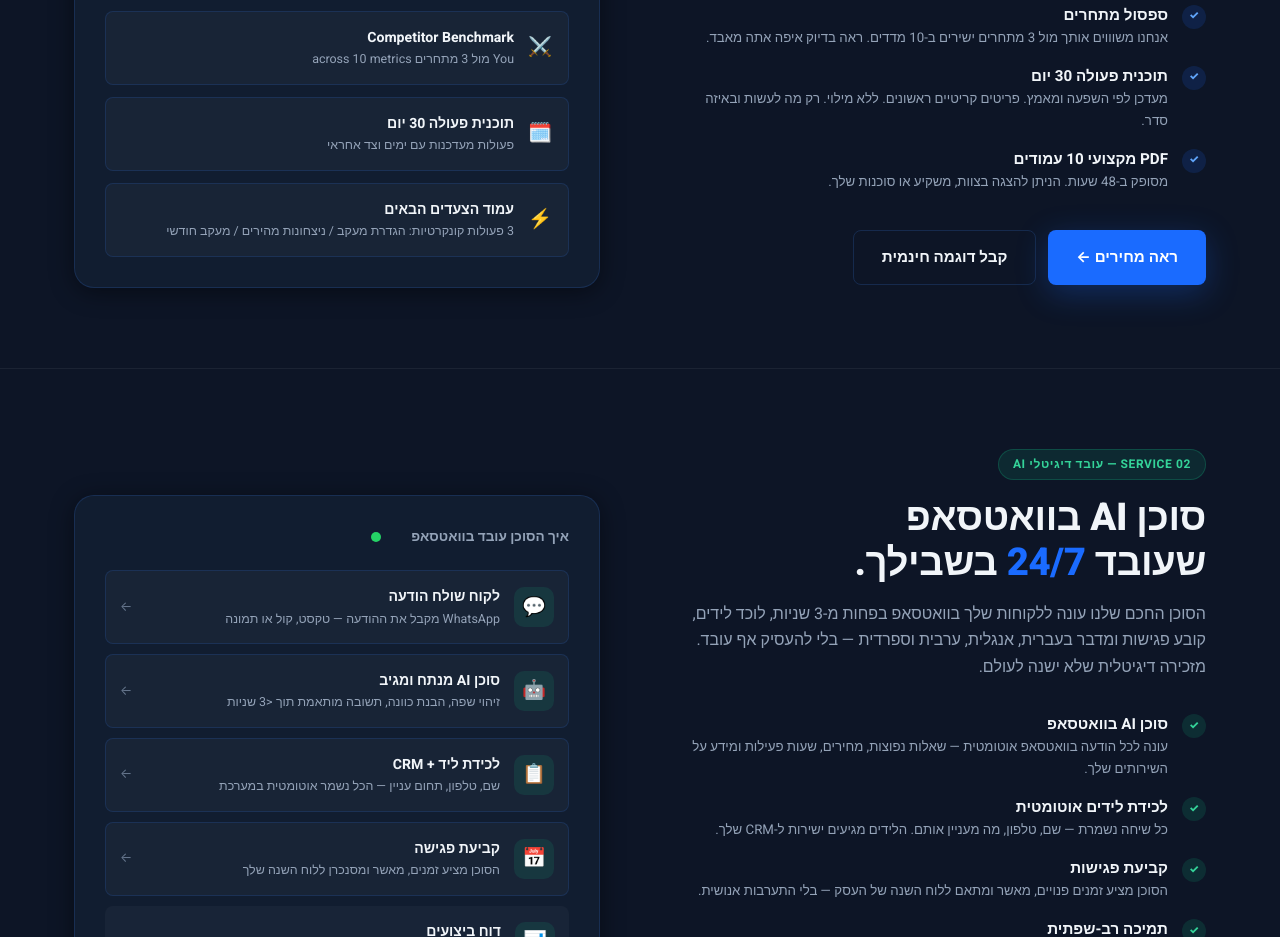
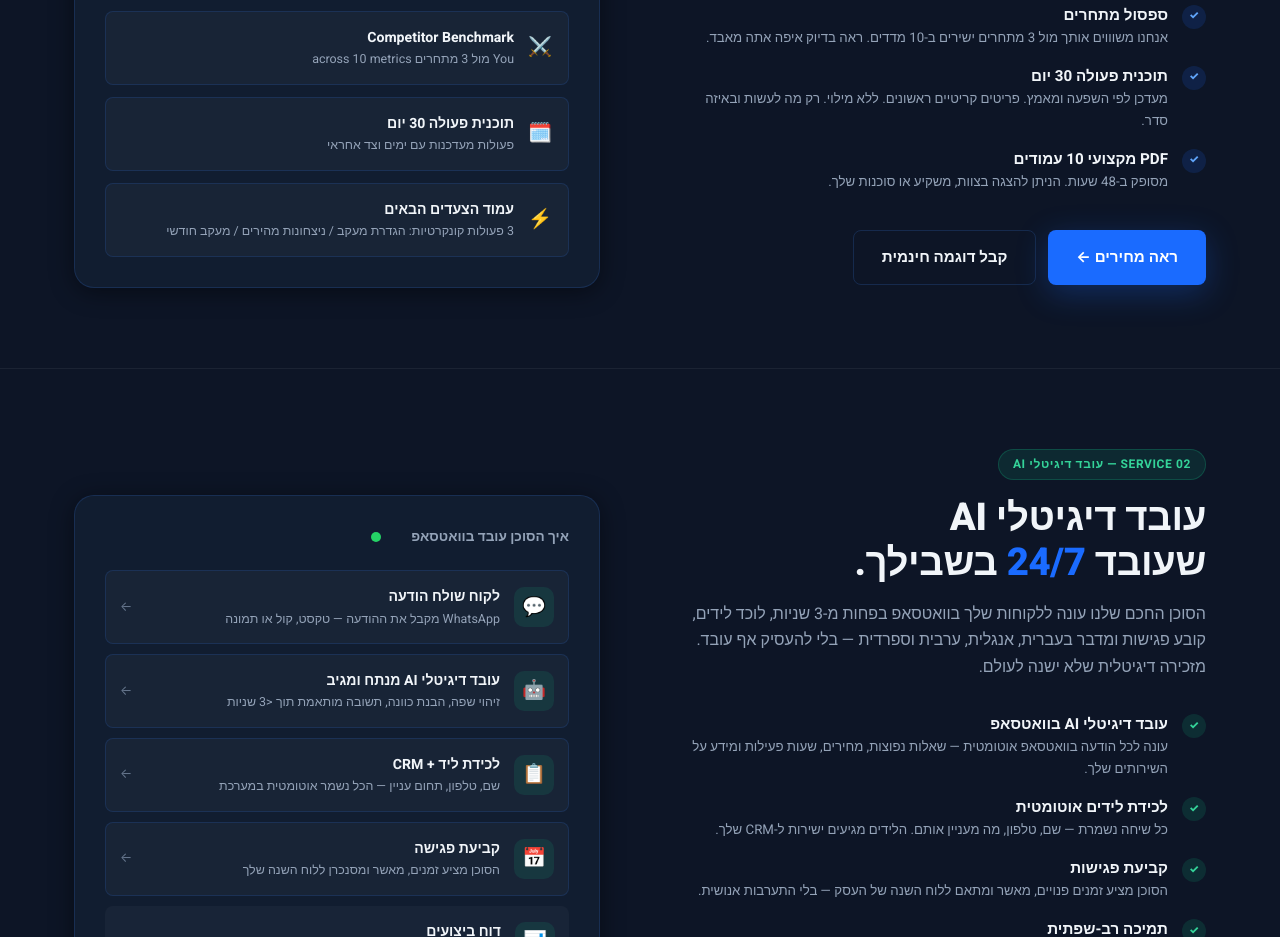
Before and after one commit to Titus9123/clarvix-landing, a website: page he.html in a window 1280 px wide. Shown: the part 2773-3710 px from the top of the page. Drawn offline with Linux system fonts and the light colour scheme.

Commit message:
fix: replace remaining old agent references in Service 02 with digital employee branding

```diff
--- a/he.html
+++ b/he.html
@@ -516,7 +516,7 @@ body, h1, h2, h3, h4, h5, h6, p, a, span, li, label, input, textarea, select, bu
       <div class="svc-card svc-2">
         <div class="svc-icon svc-icon-2">🤖</div>
         <h3>עובד דיגיטלי AI</h3>
-        <p>סוכן AI בוואטסאפ שעונה ללקוחות שלך 24/7, לוכד לידים, קובע פגישות ומדבר בעברית, אנגלית, ערבית וספרדית — בפחות מ-3 שניות. מזכירה דיגיטלית שלא ישנה לעולם.</p>
+        <p>עובד דיגיטלי AI שעונה ללקוחות שלך 24/7 בוואטסאפ, לוכד לידים, קובע פגישות ומדבר בעברית, אנגלית, ערבית וספרדית — בפחות מ-3 שניות. מזכירה דיגיטלית שלא ישנה לעולם.</p>
         <div class="svc-tags">
           <span class="svc-tag">AI בוואטסאפ</span>
           <span class="svc-tag">אוטומציה 24/7</span>
@@ -662,13 +662,13 @@ body, h1, h2, h3, h4, h5, h6, p, a, span, li, label, input, textarea, select, bu
     <div class="detail-grid">
       <div class="detail-content">
         <span class="badge badge-green">Service 02 — עובד דיגיטלי AI</span>
-        <h2>סוכן AI בוואטסאפ<br>שעובד <span class="highlight">24/7</span> בשבילך.</h2>
+        <h2>עובד דיגיטלי AI<br>שעובד <span class="highlight">24/7</span> בשבילך.</h2>
         <p>הסוכן החכם שלנו עונה ללקוחות שלך בוואטסאפ בפחות מ-3 שניות, לוכד לידים, קובע פגישות ומדבר בעברית, אנגלית, ערבית וספרדית — בלי להעסיק אף עובד. מזכירה דיגיטלית שלא ישנה לעולם.</p>
         <ul class="feat-list">
           <li class="feat-item">
             <div class="feat-ico feat-ico-g">✓</div>
             <div class="feat-txt">
-              <strong>סוכן AI בוואטסאפ</strong>
+              <strong>עובד דיגיטלי AI בוואטסאפ</strong>
               <span>עונה לכל הודעה בוואטסאפ אוטומטית — שאלות נפוצות, מחירים, שעות פעילות ומידע על השירותים שלך.</span>
             </div>
           </li>
@@ -718,7 +718,7 @@ body, h1, h2, h3, h4, h5, h6, p, a, span, li, label, input, textarea, select, bu
             <div class="agent-item">
               <div class="agent-icon a-ico-g">🤖</div>
               <div class="agent-txt">
-                <strong>סוכן AI מנתח ומגיב</strong>
+                <strong>עובד דיגיטלי AI מנתח ומגיב</strong>
                 <span>זיהוי שפה, הבנת כוונה, תשובה מותאמת תוך &lt;3 שניות</span>
               </div>
               <span class="agent-arrow">←</span>
```
